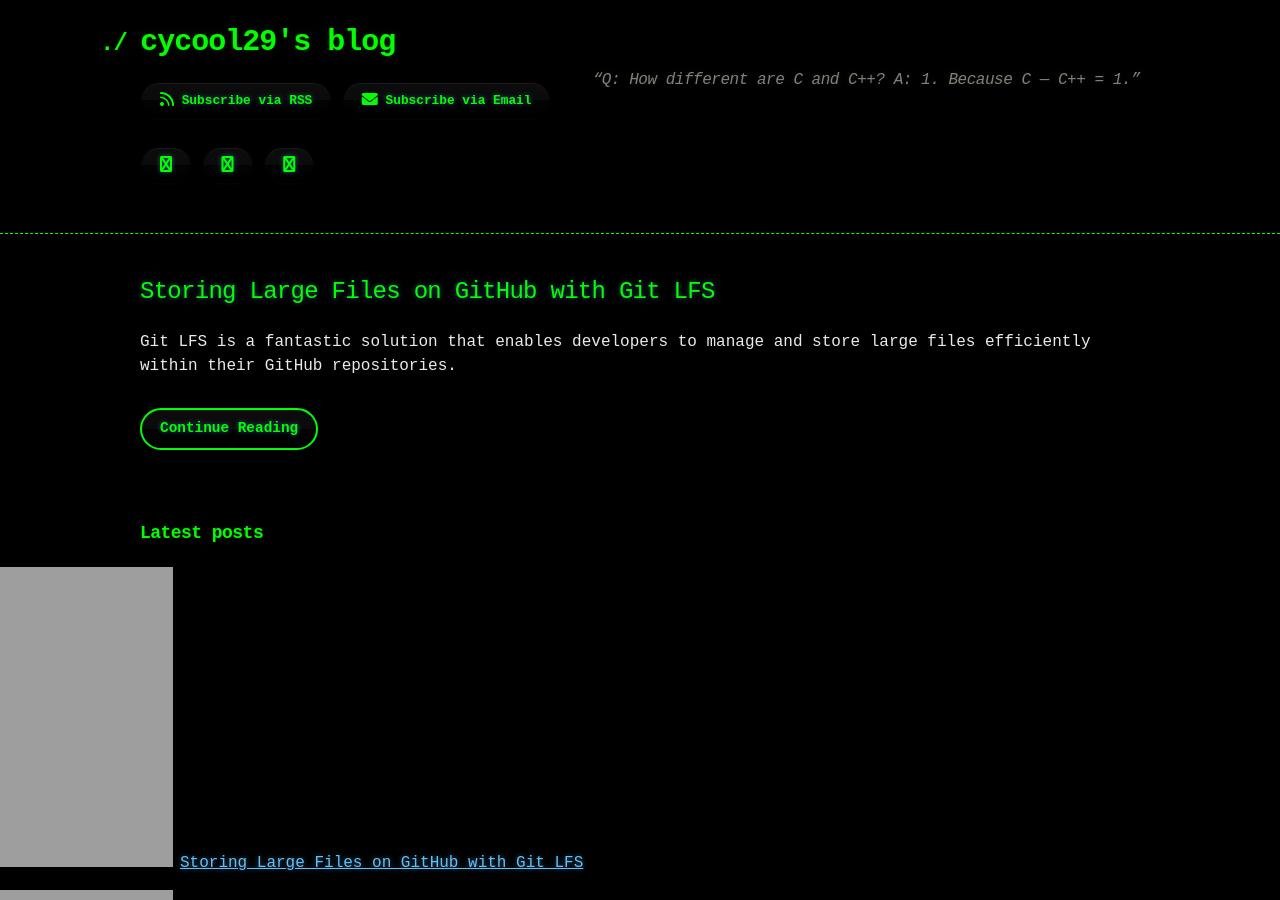
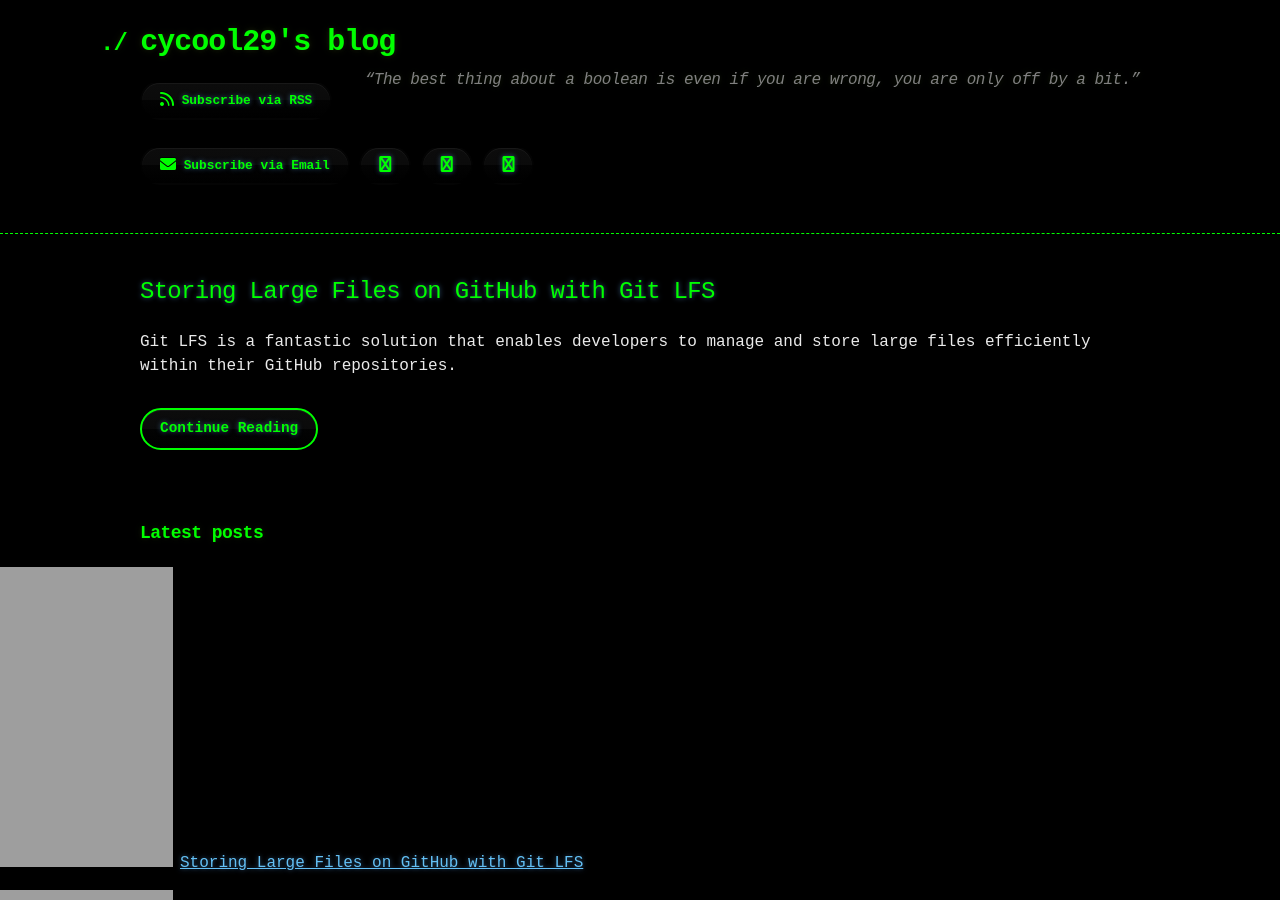
Before and after one commit to cycool29/cycool29.github.io, a Jekyll site: the page built from index.md, in a window 1280 px wide and 900 px high. Built offline with Jekyll 4.4.1, drawn with Linux system fonts in a browser that asks for light colours; a style sheet for code colours, icons or effects is not loaded.

Commit message:
Update quotes

```diff
--- a/_config.yml
+++ b/_config.yml
@@ -1,5 +1,5 @@
 title: cycool29's blog
-description: "“Q: How different are C and C++? A: 1. Because C — C++ = 1.” "
+description: "“The best thing about a boolean is even if you are wrong, you are only off by a bit.” "
 bio: A high school student. Intermediate in Python, Git, Bash. Learning JavaScript. He/Him. "
 author: cycool29
 url: https://cycool29.github.io
```
